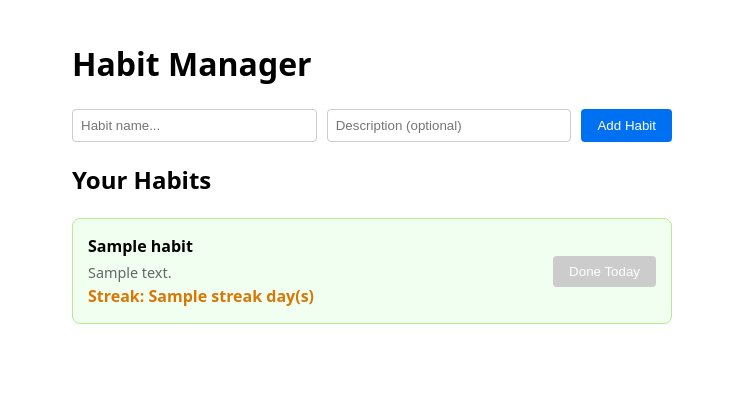
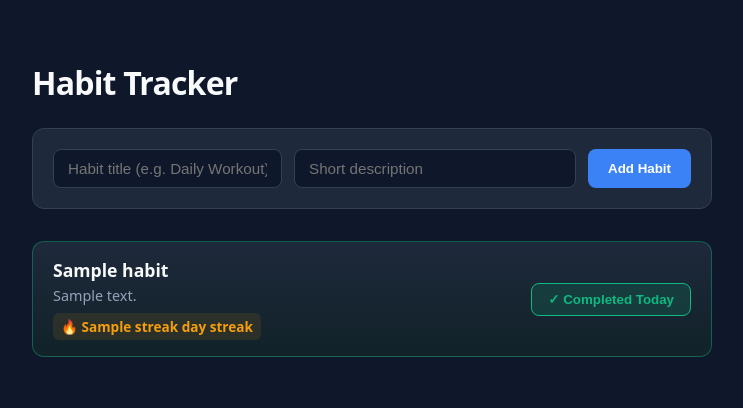
Before and after one commit to Stefanelli01/Habit-manager, a FastAPI app: template src/web/templates/index.html in a window 1280 px wide. Shown: the top 408 px of the page, without its empty margins (268-1011 px from the left). Run offline with FastAPI, Linux system fonts and the light colour scheme; the template is opened without the code that fills it: most values are stand-ins (such as "Sample title", 1, 10 or a date in 2020); some libraries are stand-ins or nearby versions.

Commit message:
Created a style for habits and main page

```diff
--- a/src/database/database.py
+++ b/src/database/database.py
@@ -1,20 +1,18 @@
 import os
 import sqlite3
 
-DB_PATH = "habits.db"
+DB_PATH = os.getenv("DB_PATH", "habits.db")
 SCHEMA_PATH = os.path.join(os.path.dirname(__file__), "schema.sql")
 
 
 def get_db_connection():
-    """Returns a connection to the SQLite database."""
     conn = sqlite3.connect(DB_PATH)
-    conn.row_factory = sqlite3.Row  # Access columns by name
+    conn.row_factory = sqlite3.Row
     conn.execute("PRAGMA foreign_keys = ON;")
     return conn
 
 
 def init_db():
-    """Initializes the database using the schema.sql file."""
     if not os.path.exists(SCHEMA_PATH):
         raise FileNotFoundError(f"Schema file not found at: {SCHEMA_PATH}")
 
@@ -25,8 +23,3 @@ def init_db():
     with conn:
         conn.executescript(schema_script)
     conn.close()
-    print("Database initialized successfully.")
-
-
-if __name__ == "__main__":
-    init_db()
--- /dev/null
+++ b/src/web/static/style.css
@@ -0,0 +1,139 @@
+:root {
+    --bg-color: #0f172a;
+    --card-bg: #1e293b;
+    --text-primary: #f8fafc;
+    --text-secondary: #94a3b8;
+    --accent: #3b82f6;
+    --accent-hover: #2563eb;
+    --success: #10b981;
+    --border: #334155;
+    --fire: #f59e0b;
+}
+
+body {
+    background-color: var(--bg-color);
+    color: var(--text-primary);
+    font-family: system-ui, -apple-system, sans-serif;
+    max-width: 680px;
+    margin: 0 auto;
+    padding: 40px 20px;
+}
+
+h1 {
+    font-size: 2rem;
+    font-weight: 700;
+    margin-bottom: 24px;
+    letter-spacing: -0.025em;
+}
+
+.card-form {
+    background: var(--card-bg);
+    border: 1px solid var(--border);
+    padding: 20px;
+    border-radius: 12px;
+    margin-bottom: 32px;
+    display: flex;
+    flex-direction: column;
+    gap: 12px;
+}
+
+.form-group {
+    display: flex;
+    gap: 12px;
+}
+
+input[type="text"] {
+    background: #0f172a;
+    border: 1px solid var(--border);
+    color: var(--text-primary);
+    padding: 10px 14px;
+    border-radius: 8px;
+    font-size: 0.95rem;
+    outline: none;
+    transition: border-color 0.2s;
+}
+
+input[type="text"]:focus {
+    border-color: var(--accent);
+}
+
+button.btn-primary {
+    background: var(--accent);
+    color: white;
+    border: none;
+    padding: 10px 20px;
+    border-radius: 8px;
+    font-weight: 600;
+    cursor: pointer;
+    transition: background-color 0.2s;
+}
+
+button.btn-primary:hover {
+    background: var(--accent-hover);
+}
+
+.habit-card {
+    background: var(--card-bg);
+    border: 1px solid var(--border);
+    border-radius: 12px;
+    padding: 16px 20px;
+    margin-bottom: 12px;
+    display: flex;
+    justify-content: space-between;
+    align-items: center;
+    transition: all 0.2s ease;
+}
+
+.habit-card.completed {
+    border-color: rgba(16, 185, 129, 0.4);
+    background: linear-gradient(180deg, #1e293b 0%, #112229 100%);
+}
+
+.habit-info h3 {
+    margin: 0 0 4px 0;
+    font-size: 1.1rem;
+}
+
+.habit-info p {
+    margin: 0 0 8px 0;
+    color: var(--text-secondary);
+    font-size: 0.9rem;
+}
+
+.streak-badge {
+    display: inline-flex;
+    align-items: center;
+    gap: 4px;
+    font-size: 0.85rem;
+    font-weight: 600;
+    color: var(--fire);
+    background: rgba(245, 158, 11, 0.1);
+    padding: 4px 8px;
+    border-radius: 6px;
+}
+
+.btn-complete {
+    background: transparent;
+    border: 1px solid var(--accent);
+    color: var(--accent);
+    padding: 8px 16px;
+    border-radius: 8px;
+    font-weight: 600;
+    cursor: pointer;
+    transition: all 0.2s;
+}
+
+.btn-complete:hover {
+    background: var(--accent);
+    color: white;
+}
+
+.btn-done {
+    background: rgba(16, 185, 129, 0.15);
+    border: 1px solid var(--success);
+    color: var(--success);
+    padding: 8px 16px;
+    border-radius: 8px;
+    font-weight: 600;
+    cursor: default;
+}
--- a/src/web/templates/index.html
+++ b/src/web/templates/index.html
@@ -4,29 +4,20 @@
     <meta charset="UTF-8">
     <meta name="viewport" content="width=device-width, initial-scale=1.0">
     <title>Habit Manager</title>
+    <link rel="stylesheet" href="/static/style.css">
     <script src="https://unpkg.com/htmx.org@1.9.10"></script>
-    <style>
-        body { font-family: system-ui, sans-serif; max-width: 600px; margin: 40px auto; padding: 0 20px; line-height: 1.5; }
-        .card { border: 1px solid #ddd; padding: 15px; margin-bottom: 10px; border-radius: 8px; display: flex; justify-content: space-between; align-items: center; }
-        .completed { background-color: #f0fff0; border-color: #b7eb8f; }
-        form { margin-bottom: 20px; display: flex; gap: 10px; }
-        input[type="text"] { padding: 8px; flex: 1; border: 1px solid #ccc; border-radius: 4px; }
-        button { padding: 8px 16px; background-color: #0070f3; color: white; border: none; border-radius: 4px; cursor: pointer; }
-        button:disabled { background-color: #ccc; cursor: not-allowed; }
-        .streak { font-weight: bold; color: #d97706; }
-    </style>
 </head>
 <body>
 
-    <h1>Habit Manager</h1>
+    <h1>Habit Tracker</h1>
 
-    <form hx-post="/habits" hx-target="#habit-list" hx-swap="outerHTML">
-        <input type="text" name="name" placeholder="Habit name..." required>
-        <input type="text" name="description" placeholder="Description (optional)">
-        <button type="submit">Add Habit</button>
+    <form class="card-form" hx-post="/habits" hx-target="#habit-list" hx-swap="outerHTML" hx-on::after-request="this.reset()">
+        <div class="form-group">
+            <input type="text" name="name" placeholder="Habit title (e.g. Daily Workout)" required style="flex: 2;">
+            <input type="text" name="description" placeholder="Short description" style="flex: 3;">
+            <button type="submit" class="btn-primary">Add Habit</button>
+        </div>
     </form>
-
-    <h2>Your Habits</h2>
 
     <div id="habit-list">
         {% include "partials/habit_list.html" %}
--- a/src/web/templates/partials/habit_list.html
+++ b/src/web/templates/partials/habit_list.html
@@ -1,23 +1,26 @@
 <div id="habit-list">
     {% if not habits %}
-        <p>No habits registered yet. Create one above!</p>
+        <p style="color: var(--text-secondary); text-align: center; margin-top: 40px;">No habits registered yet. Create your first habit above!</p>
     {% endif %}
 
     {% for habit in habits %}
-        <div class="card {% if habit.completed_today %}completed{% endif %}">
-            <div>
-                <strong>{{ habit.name }}</strong>
-                {% if habit.description %}<p style="margin: 4px 0 0; color: #666; font-size: 0.9em;">{{ habit.description }}</p>{% endif %}
-                <span class="streak">Streak: {{ habit.streak }} day(s)</span>
+        <div class="habit-card {% if habit.completed_today %}completed{% endif %}">
+            <div class="habit-info">
+                <h3>{{ habit.name }}</h3>
+                {% if habit.description %}
+                    <p>{{ habit.description }}</p>
+                {% endif %}
+                <span class="streak-badge">🔥 {{ habit.streak }} day streak</span>
             </div>
             <div>
                 {% if habit.completed_today %}
-                    <button disabled>Done Today</button>
+                    <button class="btn-done" disabled>✓ Completed Today</button>
                 {% else %}
-                    <button hx-post="/habits/{{ habit.id }}/complete"
+                    <button class="btn-complete"
+                            hx-post="/habits/{{ habit.id }}/complete"
                             hx-target="#habit-list"
                             hx-swap="outerHTML">
-                        Done Today
+                        Check In
                     </button>
                 {% endif %}
             </div>
```
